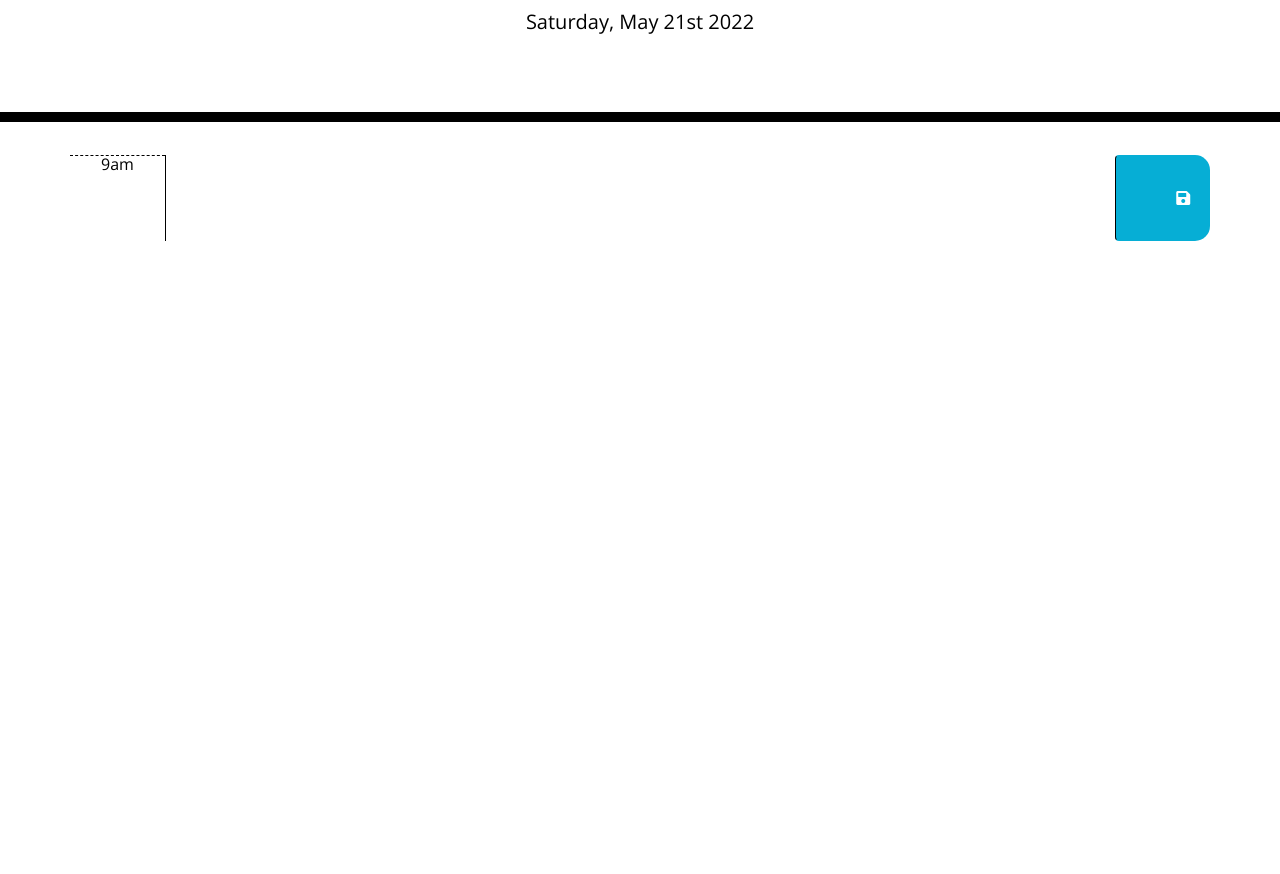
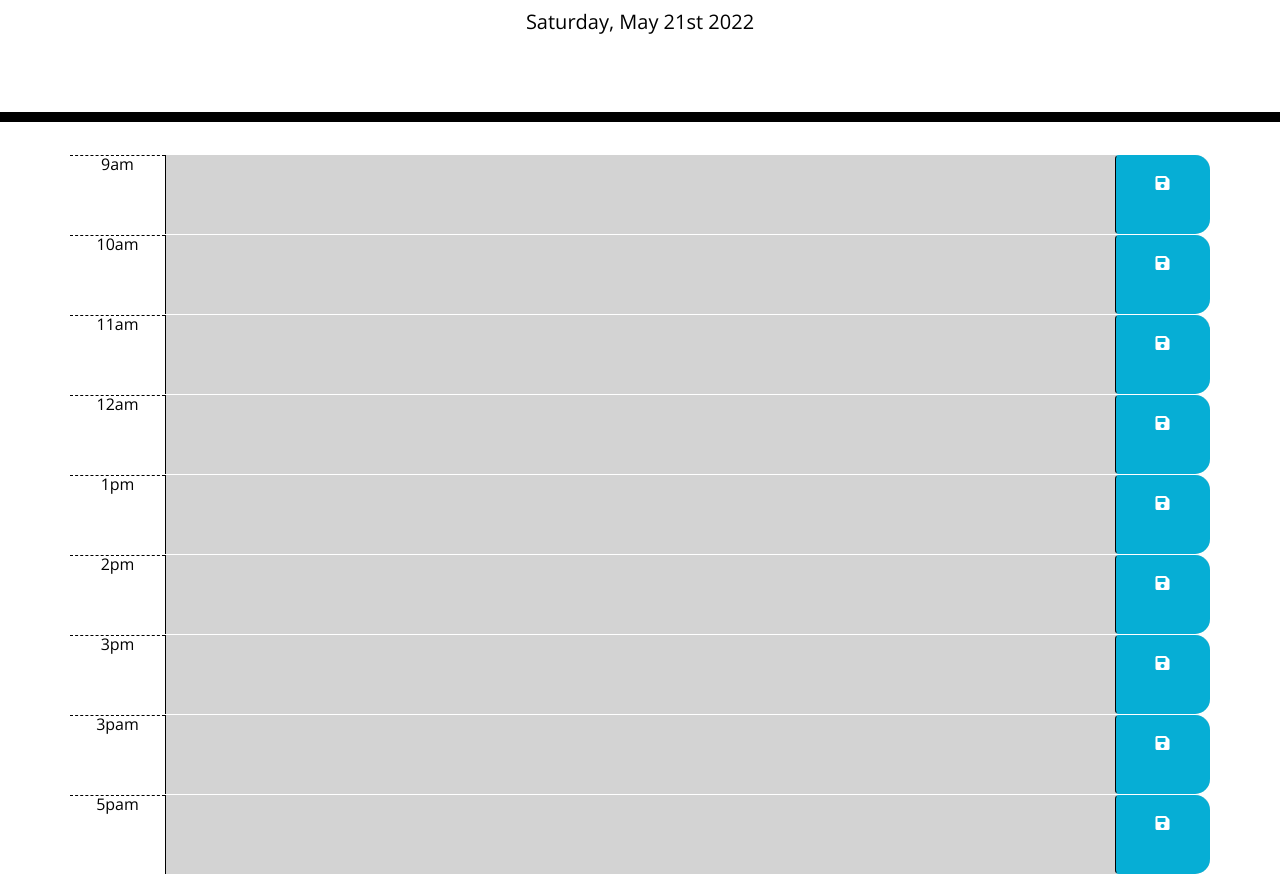
Before and after one commit to DanielCConlon/work-day-scheduler, a plain HTML site: page index.html in a window 1280 px wide. Shown: the part 182-1056 px from the top of the page. Before the commit the page ends 800 px from the top, so only its background shows below. Drawn offline with nearby package versions, Linux system fonts and the light colour scheme.

Commit message:
got color for timing working

```diff
--- a/assets/js/script.js
+++ b/assets/js/script.js
@@ -6,7 +6,7 @@ $("#currentDay").append(todayDate);
 
 
 
-var saveButton = $(".save-btn");
+var saveButton = $(".saveBtn");
 saveButton.on("click", function(event) {
     console.log(event);
     // select the save button (floppy disc image)
@@ -17,7 +17,35 @@ saveButton.on("click", function(event) {
 
     // selecting the work hour
     var timeDiv = textArea.prev();
-
     // add to local storage
 
 });
+
+var timeTracker = function() {
+    // get the current hour
+    var timeNow = moment().hour();
+
+    // go through each timeblock
+    $(".time-block").each(function() {
+        var timeBlock = parseInt($(this).attr("id"));
+
+        // compare time-block time to the actualy time and add css based off that
+        if (timeBlock < timeNow) {
+            $(this).removeClass("present");
+            $(this).removeClass("future");
+            $(this).addClass("past");
+        }
+        else if (timeBlock === timeNow) {
+            $(this).removeClass("past");
+            $(this).removeClass("future");
+            $(this).addClass("present");
+        }
+        else {
+            $(this).removeClass("past");
+            $(this).removeClass("present");
+            $(this).addClass("future");
+        }
+    })
+
+};
+timeTracker();
--- a/index.html
+++ b/index.html
@@ -30,11 +30,71 @@
     </header>
     <div class="container">
       <!-- Timeblocks go here -->
-      <div class="row time-block" id="hour9">
+      <div class="row time-block" id=9>
         <div class="col-md-1 hour">9am</div>
         <textarea class="col-md-10 description"></textarea>
-        <button class="saveBtn btn col-md-1">
-          <i class="fas fa-save"></i>
+        <button class="saveBtn btn col-md-1"><i class="fas fa-save"></i>
+        </button>
+      </div>
+
+      <div class="row time-block" id=10>
+        <div class="col-md-1 hour">10am</div>
+        <textarea class="col-md-10 description"></textarea>
+        <button class="saveBtn btn col-md-1"><i class="fas fa-save"></i>
+        </button>
+      </div>
+
+      <div class="row time-block" id=11>
+        <div class="col-md-1 hour">11am</div>
+        <textarea class="col-md-10 description"></textarea>
+        <button class="saveBtn btn col-md-1"><i class="fas fa-save"></i>
+        </button>
+      </div>
+
+      <div class="row time-block" id=12>
+        <div class="col-md-1 hour">12am</div>
+        <textarea class="col-md-10 description"></textarea>
+        <button class="saveBtn btn col-md-1"><i class="fas fa-save"></i>
+        </button>
+      </div>
+
+      <!-- 1pm -->
+      <div class="row time-block" id=13>
+        <div class="col-md-1 hour">1pm</div>
+        <textarea class="col-md-10 description"></textarea>
+        <button class="saveBtn btn col-md-1"><i class="fas fa-save"></i>
+        </button>
+      </div>
+
+      <!-- 2pm -->
+      <div class="row time-block" id=14>
+        <div class="col-md-1 hour">2pm</div>
+        <textarea class="col-md-10 description"></textarea>
+        <button class="saveBtn btn col-md-1"><i class="fas fa-save"></i>
+        </button>
+      </div>
+
+      <!-- 3p -->
+      <div class="row time-block" id=15>
+        <div class="col-md-1 hour">3pm</div>
+        <textarea class="col-md-10 description"></textarea>
+        <button class="saveBtn btn col-md-1"><i class="fas fa-save"></i>
+        </button>
+      </div>
+
+      <!-- 4pm -->
+      <div class="row time-block" id=16>
+        <div class="col-md-1 hour">3pam</div>
+        <textarea class="col-md-10 description"></textarea>
+        <button class="saveBtn btn col-md-1"><i class="fas fa-save"></i>
+        </button>
+      </div>
+
+      <!-- 5pm -->
+      <div class="row time-block" id=17>
+        <div class="col-md-1 hour">5pam</div>
+        <textarea class="col-md-10 description"></textarea>
+        <button class="saveBtn btn col-md-1"><i class="fas fa-save"></i>
         </button>
       </div>
     </div>
```
